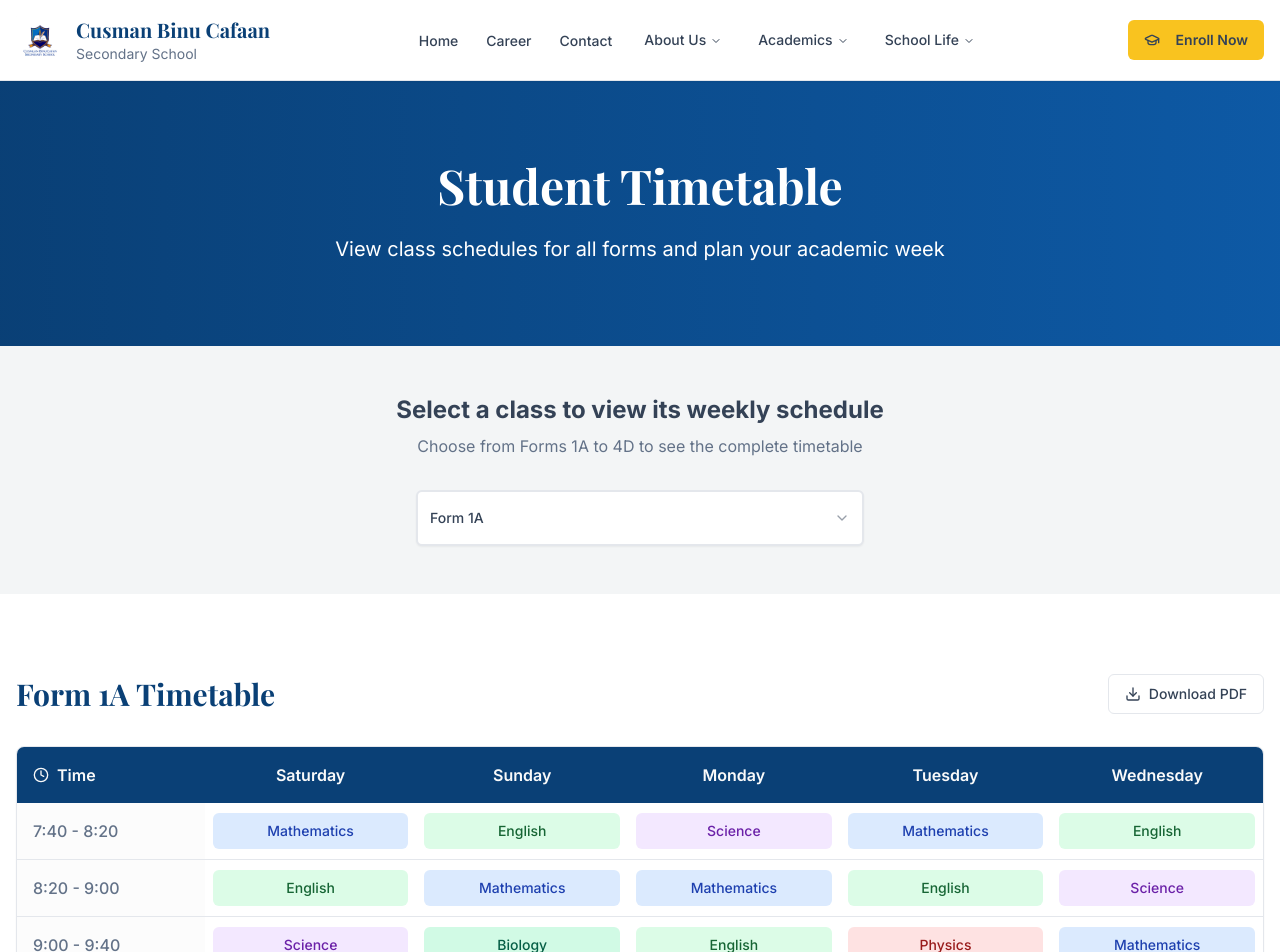
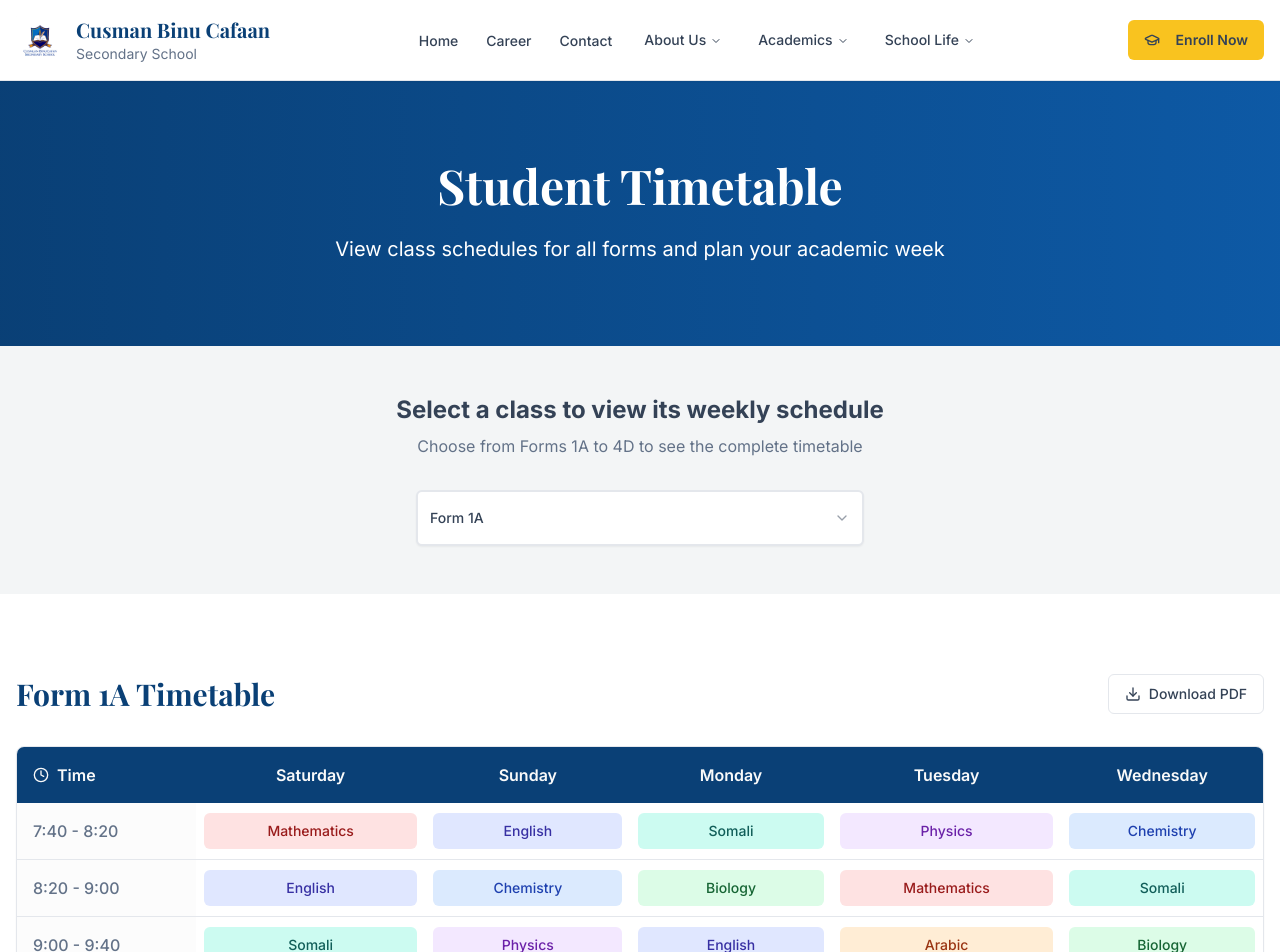
Before and after one commit to AbdirahmanNuh/cusman-secondary-school, a React (Vite) app: page /timetable in a window 1280 px wide. Shown: the top 952 px of the page. Built offline with nearby package versions, Linux system fonts and the light colour scheme.

Commit message:
Update timetable with subjects
Added 10 subjects from the curriculum to the timetable, displaying them alongside the study days and hours.
-edited src/pages/Timetable.tsx

```diff
--- a/src/pages/Timetable.tsx
+++ b/src/pages/Timetable.tsx
@@ -30,145 +30,132 @@ const Timetable = () => {
 
   const timetableData = {
     "form-1a": {
-      saturday: ["Mathematics", "English", "Science", "BREAK", "History", "Geography", "Kiswahili"],
-      sunday: ["English", "Mathematics", "Biology", "BREAK", "Chemistry", "Physics", "Computer"],
-      monday: ["Science", "Mathematics", "English", "BREAK", "Social Studies", "Religious Ed", "Kiswahili"],
-      tuesday: ["Mathematics", "English", "Physics", "BREAK", "Chemistry", "Biology", "Geography"],
-      wednesday: ["English", "Science", "Mathematics", "BREAK", "History", "Art", "Music"]
+      saturday: ["Mathematics", "English", "Somali", "BREAK", "Biology", "Islamic Studies", "History & Geography"],
+      sunday: ["English", "Chemistry", "Physics", "BREAK", "Mathematics", "Arabic", "Computer Studies"],
+      monday: ["Somali", "Biology", "English", "BREAK", "Chemistry", "Islamic Studies", "Mathematics"],
+      tuesday: ["Physics", "Mathematics", "Arabic", "BREAK", "History & Geography", "Computer Studies", "Somali"],
+      wednesday: ["Chemistry", "Somali", "Biology", "BREAK", "English", "Physics", "Islamic Studies"]
     },
     "form-1b": {
-      saturday: ["English", "Mathematics", "Science", "BREAK", "Geography", "History", "Kiswahili"],
-      sunday: ["Mathematics", "English", "Biology", "BREAK", "Physics", "Chemistry", "Computer"],
-      monday: ["Mathematics", "Science", "English", "BREAK", "Religious Ed", "Social Studies", "Kiswahili"],
-      tuesday: ["English", "Mathematics", "Physics", "BREAK", "Biology", "Chemistry", "Geography"],
-      wednesday: ["Science", "English", "Mathematics", "BREAK", "Art", "History", "Music"]
+      saturday: ["English", "Mathematics", "Biology", "BREAK", "Chemistry", "Somali", "Islamic Studies"],
+      sunday: ["Physics", "English", "Arabic", "BREAK", "Mathematics", "History & Geography", "Computer Studies"],
+      monday: ["Mathematics", "Somali", "Chemistry", "BREAK", "Biology", "Islamic Studies", "English"],
+      tuesday: ["English", "Physics", "Mathematics", "BREAK", "Arabic", "Computer Studies", "History & Geography"],
+      wednesday: ["Somali", "Biology", "English", "BREAK", "Chemistry", "Mathematics", "Islamic Studies"]
     },
     "form-1c": {
-      saturday: ["Science", "Mathematics", "English", "BREAK", "Kiswahili", "Geography", "History"],
-      sunday: ["Mathematics", "Science", "Biology", "BREAK", "Chemistry", "Physics", "Computer"],
-      monday: ["English", "Mathematics", "Science", "BREAK", "Social Studies", "Religious Ed", "Kiswahili"],
-      tuesday: ["Mathematics", "English", "Physics", "BREAK", "Chemistry", "Biology", "Geography"],
-      wednesday: ["Mathematics", "Science", "English", "BREAK", "History", "Art", "Music"]
+      saturday: ["Somali", "Chemistry", "Mathematics", "BREAK", "English", "Physics", "Biology"],
+      sunday: ["Mathematics", "Biology", "Islamic Studies", "BREAK", "Arabic", "Computer Studies", "History & Geography"],
+      monday: ["English", "Physics", "Somali", "BREAK", "Chemistry", "Mathematics", "Islamic Studies"],
+      tuesday: ["Biology", "English", "Mathematics", "BREAK", "Somali", "Arabic", "Computer Studies"],
+      wednesday: ["Physics", "Mathematics", "Chemistry", "BREAK", "Islamic Studies", "History & Geography", "English"]
     },
     "form-1d": {
-      saturday: ["English", "Science", "Mathematics", "BREAK", "History", "Geography", "Kiswahili"],
-      sunday: ["Science", "Mathematics", "Biology", "BREAK", "Physics", "Chemistry", "Computer"],
-      monday: ["Mathematics", "English", "Science", "BREAK", "Religious Ed", "Social Studies", "Kiswahili"],
-      tuesday: ["Science", "Mathematics", "Physics", "BREAK", "Biology", "Chemistry", "Geography"],
-      wednesday: ["English", "Mathematics", "Science", "BREAK", "Art", "History", "Music"]
+      saturday: ["Biology", "English", "Physics", "BREAK", "Mathematics", "Somali", "Chemistry"],
+      sunday: ["Somali", "Mathematics", "Computer Studies", "BREAK", "Islamic Studies", "Arabic", "History & Geography"],
+      monday: ["Chemistry", "Physics", "English", "BREAK", "Biology", "Mathematics", "Somali"],
+      tuesday: ["Mathematics", "Somali", "Islamic Studies", "BREAK", "English", "Chemistry", "Arabic"],
+      wednesday: ["English", "Biology", "Mathematics", "BREAK", "Physics", "Computer Studies", "History & Geography"]
     },
     "form-2a": {
-      saturday: ["Advanced Math", "English Lit", "Biology", "BREAK", "Chemistry", "Physics", "Geography"],
-      sunday: ["English Lang", "Mathematics", "Chemistry", "BREAK", "Biology", "Physics", "History"],
-      monday: ["Science", "Mathematics", "English", "BREAK", "Geography", "Religious Ed", "Kiswahili"],
-      tuesday: ["Mathematics", "English", "Physics", "BREAK", "Chemistry", "Biology", "Computer Sci"],
-      wednesday: ["English", "Advanced Math", "Science", "BREAK", "History", "Geography", "Music"]
+      saturday: ["Mathematics", "Chemistry", "English", "BREAK", "Physics", "Biology", "Islamic Studies"],
+      sunday: ["English", "Mathematics", "Arabic", "BREAK", "Somali", "Computer Studies", "History & Geography"],
+      monday: ["Physics", "Biology", "Mathematics", "BREAK", "Chemistry", "English", "Islamic Studies"],
+      tuesday: ["Somali", "English", "Physics", "BREAK", "Mathematics", "Arabic", "Computer Studies"],
+      wednesday: ["Chemistry", "Mathematics", "Biology", "BREAK", "Somali", "History & Geography", "Islamic Studies"]
     },
     "form-2b": {
-      saturday: ["English Lit", "Advanced Math", "Biology", "BREAK", "Physics", "Chemistry", "Geography"],
-      sunday: ["Mathematics", "English Lang", "Chemistry", "BREAK", "Physics", "Biology", "History"],
-      monday: ["Mathematics", "Science", "English", "BREAK", "Religious Ed", "Geography", "Kiswahili"],
-      tuesday: ["English", "Mathematics", "Physics", "BREAK", "Biology", "Chemistry", "Computer Sci"],
-      wednesday: ["Advanced Math", "English", "Science", "BREAK", "Geography", "History", "Music"]
+      saturday: ["English", "Physics", "Mathematics", "BREAK", "Chemistry", "Somali", "Biology"],
+      sunday: ["Mathematics", "English", "Islamic Studies", "BREAK", "Arabic", "History & Geography", "Computer Studies"],
+      monday: ["Chemistry", "Biology", "English", "BREAK", "Physics", "Mathematics", "Somali"],
+      tuesday: ["English", "Mathematics", "Chemistry", "BREAK", "Biology", "Islamic Studies", "Arabic"],
+      wednesday: ["Physics", "Somali", "Mathematics", "BREAK", "English", "Computer Studies", "History & Geography"]
     },
     "form-2c": {
-      saturday: ["Biology", "Advanced Math", "English Lit", "BREAK", "Chemistry", "Physics", "Geography"],
-      sunday: ["Chemistry", "English Lang", "Mathematics", "BREAK", "Biology", "Physics", "History"],
-      monday: ["English", "Mathematics", "Science", "BREAK", "Geography", "Religious Ed", "Kiswahili"],
-      tuesday: ["Physics", "English", "Mathematics", "BREAK", "Chemistry", "Biology", "Computer Sci"],
-      wednesday: ["Science", "Advanced Math", "English", "BREAK", "History", "Geography", "Music"]
+      saturday: ["Chemistry", "Mathematics", "Biology", "BREAK", "English", "Physics", "Somali"],
+      sunday: ["Biology", "English", "Computer Studies", "BREAK", "Mathematics", "Islamic Studies", "Arabic"],
+      monday: ["English", "Physics", "Chemistry", "BREAK", "Somali", "Mathematics", "History & Geography"],
+      tuesday: ["Mathematics", "Somali", "Biology", "BREAK", "Chemistry", "English", "Islamic Studies"],
+      wednesday: ["Physics", "Mathematics", "English", "BREAK", "Arabic", "Computer Studies", "Biology"]
     },
     "form-2d": {
-      saturday: ["Mathematics", "Biology", "English Lit", "BREAK", "Physics", "Chemistry", "Geography"],
-      sunday: ["English Lang", "Chemistry", "Mathematics", "BREAK", "Physics", "Biology", "History"],
-      monday: ["Science", "English", "Mathematics", "BREAK", "Religious Ed", "Geography", "Kiswahili"],
-      tuesday: ["Mathematics", "Physics", "English", "BREAK", "Biology", "Chemistry", "Computer Sci"],
-      wednesday: ["English", "Science", "Advanced Math", "BREAK", "Geography", "History", "Music"]
+      saturday: ["Physics", "English", "Mathematics", "BREAK", "Biology", "Chemistry", "Islamic Studies"],
+      sunday: ["Mathematics", "Somali", "History & Geography", "BREAK", "English", "Arabic", "Computer Studies"],
+      monday: ["Biology", "Chemistry", "Physics", "BREAK", "Mathematics", "Somali", "English"],
+      tuesday: ["English", "Mathematics", "Islamic Studies", "BREAK", "Physics", "Chemistry", "Arabic"],
+      wednesday: ["Somali", "Biology", "Mathematics", "BREAK", "Computer Studies", "History & Geography", "English"]
     },
     "form-3a": {
-      saturday: ["Pure Math", "English Lit", "Biology", "BREAK", "Chemistry", "Physics", "Economics"],
-      sunday: ["English Lang", "Mathematics", "Chemistry", "BREAK", "Biology", "Physics", "History"],
-      monday: ["Applied Math", "English", "Science", "BREAK", "Economics", "Business", "Kiswahili"],
-      tuesday: ["Mathematics", "English", "Physics", "BREAK", "Chemistry", "Biology", "Computer Sci"],
-      wednesday: ["English", "Pure Math", "Science", "BREAK", "History", "Geography", "Business"]
+      saturday: ["Mathematics", "Chemistry", "Physics", "BREAK", "Biology", "English", "Islamic Studies"],
+      sunday: ["English", "Mathematics", "Arabic", "BREAK", "Somali", "Computer Studies", "History & Geography"],
+      monday: ["Physics", "Biology", "Mathematics", "BREAK", "Chemistry", "English", "Islamic Studies"],
+      tuesday: ["Chemistry", "English", "Physics", "BREAK", "Mathematics", "Arabic", "Computer Studies"],
+      wednesday: ["Biology", "Mathematics", "English", "BREAK", "Somali", "History & Geography", "Islamic Studies"]
     },
     "form-3b": {
-      saturday: ["English Lit", "Pure Math", "Biology", "BREAK", "Physics", "Chemistry", "Economics"],
-      sunday: ["Mathematics", "English Lang", "Chemistry", "BREAK", "Physics", "Biology", "History"],
-      monday: ["English", "Applied Math", "Science", "BREAK", "Business", "Economics", "Kiswahili"],
-      tuesday: ["English", "Mathematics", "Physics", "BREAK", "Biology", "Chemistry", "Computer Sci"],
-      wednesday: ["Pure Math", "English", "Science", "BREAK", "Geography", "History", "Business"]
+      saturday: ["English", "Physics", "Chemistry", "BREAK", "Mathematics", "Biology", "Somali"],
+      sunday: ["Mathematics", "English", "Islamic Studies", "BREAK", "Arabic", "History & Geography", "Computer Studies"],
+      monday: ["Chemistry", "Biology", "English", "BREAK", "Physics", "Mathematics", "Somali"],
+      tuesday: ["English", "Mathematics", "Chemistry", "BREAK", "Biology", "Islamic Studies", "Arabic"],
+      wednesday: ["Physics", "Somali", "Mathematics", "BREAK", "English", "Computer Studies", "History & Geography"]
     },
     "form-3c": {
-      saturday: ["Biology", "Pure Math", "English Lit", "BREAK", "Chemistry", "Physics", "Economics"],
-      sunday: ["Chemistry", "English Lang", "Mathematics", "BREAK", "Biology", "Physics", "History"],
-      monday: ["Science", "Applied Math", "English", "BREAK", "Economics", "Business", "Kiswahili"],
-      tuesday: ["Physics", "English", "Mathematics", "BREAK", "Chemistry", "Biology", "Computer Sci"],
-      wednesday: ["Science", "Pure Math", "English", "BREAK", "History", "Geography", "Business"]
+      saturday: ["Chemistry", "Mathematics", "Biology", "BREAK", "English", "Physics", "Islamic Studies"],
+      sunday: ["Biology", "English", "Computer Studies", "BREAK", "Mathematics", "Arabic", "Somali"],
+      monday: ["English", "Physics", "Chemistry", "BREAK", "Somali", "Mathematics", "History & Geography"],
+      tuesday: ["Mathematics", "Somali", "Biology", "BREAK", "Chemistry", "English", "Islamic Studies"],
+      wednesday: ["Physics", "Mathematics", "English", "BREAK", "Arabic", "Computer Studies", "Biology"]
     },
     "form-3d": {
-      saturday: ["Mathematics", "Biology", "English Lit", "BREAK", "Physics", "Chemistry", "Economics"],
-      sunday: ["English Lang", "Chemistry", "Mathematics", "BREAK", "Physics", "Biology", "History"],
-      monday: ["Applied Math", "Science", "English", "BREAK", "Business", "Economics", "Kiswahili"],
-      tuesday: ["Mathematics", "Physics", "English", "BREAK", "Biology", "Chemistry", "Computer Sci"],
-      wednesday: ["English", "Science", "Pure Math", "BREAK", "Geography", "History", "Business"]
+      saturday: ["Physics", "English", "Mathematics", "BREAK", "Biology", "Chemistry", "Somali"],
+      sunday: ["Mathematics", "Somali", "History & Geography", "BREAK", "English", "Islamic Studies", "Computer Studies"],
+      monday: ["Biology", "Chemistry", "Physics", "BREAK", "Mathematics", "Somali", "English"],
+      tuesday: ["English", "Mathematics", "Arabic", "BREAK", "Physics", "Chemistry", "Islamic Studies"],
+      wednesday: ["Somali", "Biology", "Mathematics", "BREAK", "Computer Studies", "History & Geography", "English"]
     },
     "form-4a": {
-      saturday: ["Advanced Math", "English Lit", "Biology", "BREAK", "Chemistry", "Physics", "Economics"],
-      sunday: ["English Lang", "Mathematics", "Chemistry", "BREAK", "Biology", "Physics", "History"],
-      monday: ["Pure Math", "English", "Science", "BREAK", "Business", "Economics", "Kiswahili"],
-      tuesday: ["Mathematics", "English", "Physics", "BREAK", "Chemistry", "Biology", "Computer Sci"],
-      wednesday: ["English", "Advanced Math", "Science", "BREAK", "History", "Geography", "Business"]
+      saturday: ["Mathematics", "Chemistry", "Physics", "BREAK", "Biology", "English", "Islamic Studies"],
+      sunday: ["English", "Mathematics", "Arabic", "BREAK", "Somali", "Computer Studies", "History & Geography"],
+      monday: ["Physics", "Biology", "Mathematics", "BREAK", "Chemistry", "English", "Islamic Studies"],
+      tuesday: ["Chemistry", "English", "Physics", "BREAK", "Mathematics", "Arabic", "Computer Studies"],
+      wednesday: ["Biology", "Mathematics", "English", "BREAK", "Somali", "History & Geography", "Islamic Studies"]
     },
     "form-4b": {
-      saturday: ["English Lit", "Advanced Math", "Biology", "BREAK", "Physics", "Chemistry", "Economics"],
-      sunday: ["Mathematics", "English Lang", "Chemistry", "BREAK", "Physics", "Biology", "History"],
-      monday: ["English", "Pure Math", "Science", "BREAK", "Economics", "Business", "Kiswahili"],
-      tuesday: ["English", "Mathematics", "Physics", "BREAK", "Biology", "Chemistry", "Computer Sci"],
-      wednesday: ["Advanced Math", "English", "Science", "BREAK", "Geography", "History", "Business"]
+      saturday: ["English", "Physics", "Chemistry", "BREAK", "Mathematics", "Biology", "Somali"],
+      sunday: ["Mathematics", "English", "Islamic Studies", "BREAK", "Arabic", "History & Geography", "Computer Studies"],
+      monday: ["Chemistry", "Biology", "English", "BREAK", "Physics", "Mathematics", "Somali"],
+      tuesday: ["English", "Mathematics", "Chemistry", "BREAK", "Biology", "Islamic Studies", "Arabic"],
+      wednesday: ["Physics", "Somali", "Mathematics", "BREAK", "English", "Computer Studies", "History & Geography"]
     },
     "form-4c": {
-      saturday: ["Biology", "Advanced Math", "English Lit", "BREAK", "Chemistry", "Physics", "Economics"],
-      sunday: ["Chemistry", "English Lang", "Mathematics", "BREAK", "Biology", "Physics", "History"],
-      monday: ["Science", "Pure Math", "English", "BREAK", "Business", "Economics", "Kiswahili"],
-      tuesday: ["Physics", "English", "Mathematics", "BREAK", "Chemistry", "Biology", "Computer Sci"],
-      wednesday: ["Science", "Advanced Math", "English", "BREAK", "History", "Geography", "Business"]
+      saturday: ["Chemistry", "Mathematics", "Biology", "BREAK", "English", "Physics", "Islamic Studies"],
+      sunday: ["Biology", "English", "Computer Studies", "BREAK", "Mathematics", "Arabic", "Somali"],
+      monday: ["English", "Physics", "Chemistry", "BREAK", "Somali", "Mathematics", "History & Geography"],
+      tuesday: ["Mathematics", "Somali", "Biology", "BREAK", "Chemistry", "English", "Islamic Studies"],
+      wednesday: ["Physics", "Mathematics", "English", "BREAK", "Arabic", "Computer Studies", "Biology"]
     },
     "form-4d": {
-      saturday: ["Mathematics", "Biology", "English Lit", "BREAK", "Physics", "Chemistry", "Economics"],
-      sunday: ["English Lang", "Chemistry", "Mathematics", "BREAK", "Physics", "Biology", "History"],
-      monday: ["Pure Math", "Science", "English", "BREAK", "Economics", "Business", "Kiswahili"],
-      tuesday: ["Mathematics", "Physics", "English", "BREAK", "Biology", "Chemistry", "Computer Sci"],
-      wednesday: ["English", "Science", "Advanced Math", "BREAK", "Geography", "History", "Business"]
+      saturday: ["Physics", "English", "Mathematics", "BREAK", "Biology", "Chemistry", "Somali"],
+      sunday: ["Mathematics", "Somali", "History & Geography", "BREAK", "English", "Islamic Studies", "Computer Studies"],
+      monday: ["Biology", "Chemistry", "Physics", "BREAK", "Mathematics", "Somali", "English"],
+      tuesday: ["English", "Mathematics", "Arabic", "BREAK", "Physics", "Chemistry", "Islamic Studies"],
+      wednesday: ["Somali", "Biology", "Mathematics", "BREAK", "Computer Studies", "History & Geography", "English"]
     }
   };
 
   const getSubjectColor = (subject: string) => {
     const colors = {
-      "Mathematics": "bg-blue-100 text-blue-800",
-      "Advanced Math": "bg-blue-100 text-blue-800",
-      "Pure Math": "bg-blue-100 text-blue-800",
-      "Applied Math": "bg-blue-100 text-blue-800",
-      "English": "bg-green-100 text-green-800",
-      "English Lit": "bg-green-100 text-green-800",
-      "English Lang": "bg-green-100 text-green-800",
-      "Science": "bg-purple-100 text-purple-800",
-      "Biology": "bg-emerald-100 text-emerald-800",
-      "Chemistry": "bg-orange-100 text-orange-800",
-      "Physics": "bg-red-100 text-red-800",
-      "History": "bg-amber-100 text-amber-800",
-      "Geography": "bg-teal-100 text-teal-800",
-      "Computer": "bg-indigo-100 text-indigo-800",
-      "BREAK": "bg-gray-100 text-gray-600",
-      "PE": "bg-lime-100 text-lime-800",
-      "Art": "bg-pink-100 text-pink-800",
-      "Music": "bg-violet-100 text-violet-800",
-      "French": "bg-cyan-100 text-cyan-800",
-      "Economics": "bg-yellow-100 text-yellow-800",
-      "Business": "bg-orange-100 text-orange-800",
-      "Religious Ed": "bg-purple-100 text-purple-800",
-      "Social Studies": "bg-slate-100 text-slate-800",
-      "Kiswahili": "bg-emerald-100 text-emerald-800"
+      "Mathematics": "bg-red-100 text-red-800",
+      "English": "bg-indigo-100 text-indigo-800",
+      "Arabic": "bg-orange-100 text-orange-800",
+      "Somali": "bg-teal-100 text-teal-800",
+      "Biology": "bg-green-100 text-green-800",
+      "Chemistry": "bg-blue-100 text-blue-800",
+      "Physics": "bg-purple-100 text-purple-800",
+      "History & Geography": "bg-amber-100 text-amber-800",
+      "Islamic Studies": "bg-emerald-100 text-emerald-800",
+      "Computer Studies": "bg-cyan-100 text-cyan-800",
+      "BREAK": "bg-gray-100 text-gray-600"
     };
 
     return colors[subject as keyof typeof colors] || "bg-gray-100 text-gray-800";
```
